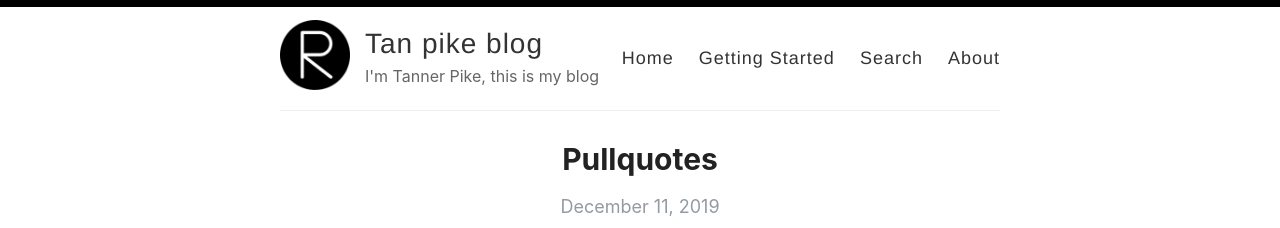
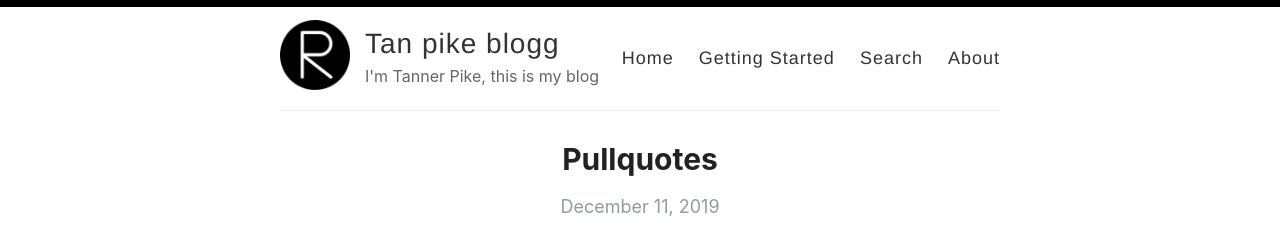
Before and after one commit to LyleLee/tanpike, a Jekyll site: the page built from reverie/index.html, in a window 1280 px wide and 900 px high. Shown: the top 228 px of the window. Built offline with Jekyll 4.4.1, drawn with Linux system fonts in a browser that asks for light colours; the list of posts is cut into pages by our own code.

Commit message:
new site

```diff
--- a/reverie/_config.yml
+++ b/reverie/_config.yml
@@ -3,7 +3,7 @@
 #
 
 # Name of your site (displayed in the header)
-name: Tan pike blog
+name: Tan pike blogg
 
 # Name of the author
 author: Tanner Pike
```
